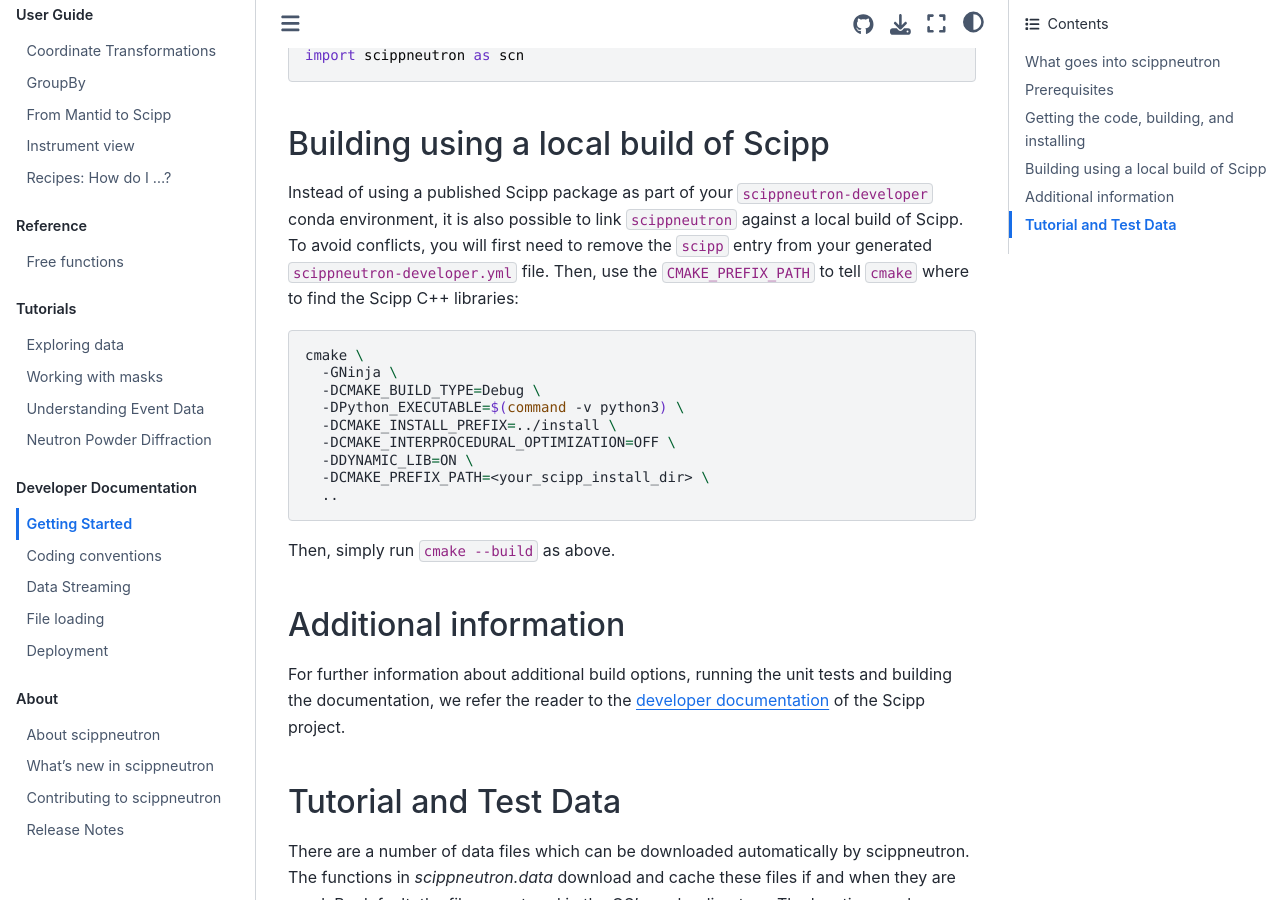
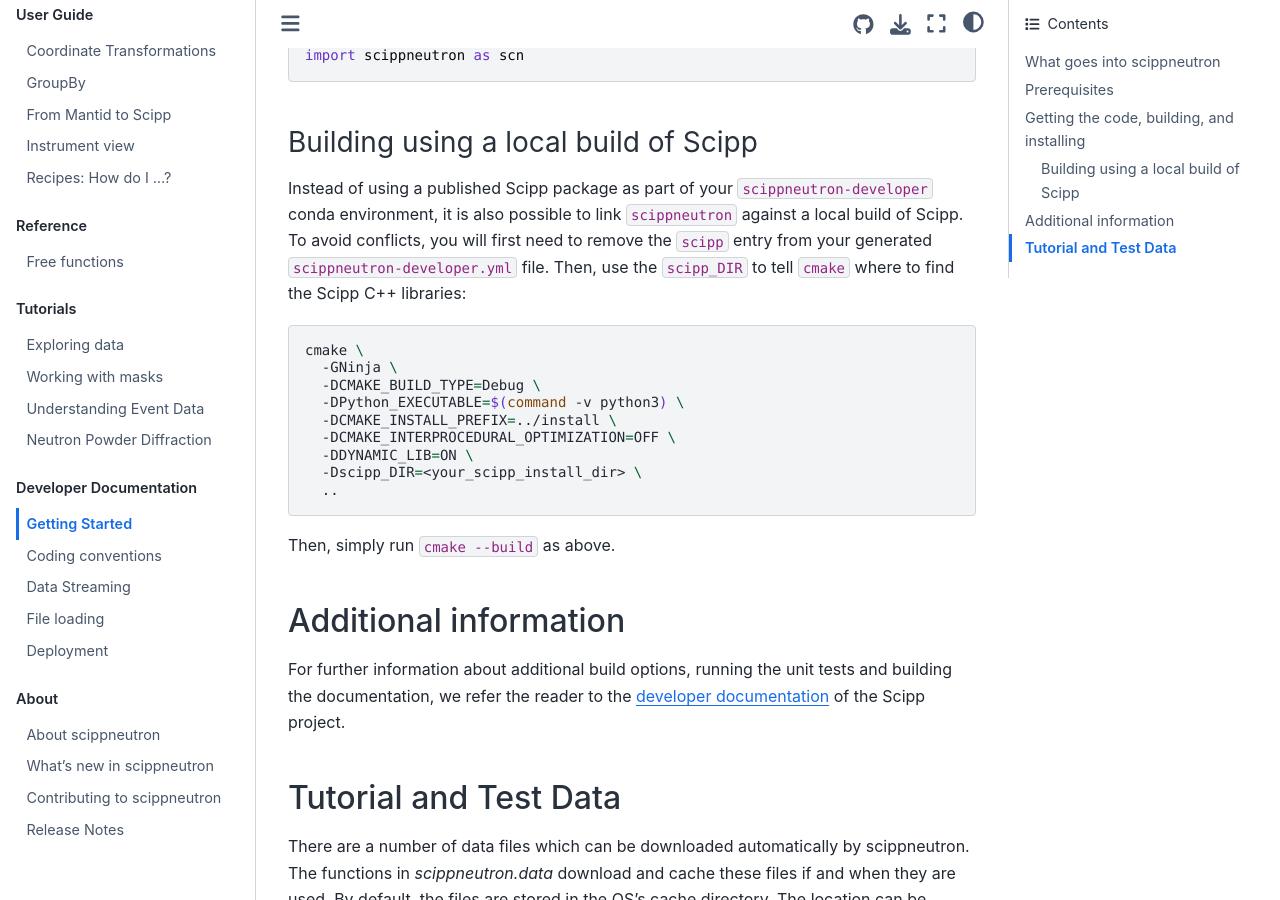
Before and after one commit to scipp/scippneutron, a Sphinx documentation site: the page built from docs/developer/getting-started.rst, in a window 1280 px wide and 900 px high, scrolled down 2126 px. Built offline with Sphinx 7.4.7 and the Sphinx Book theme 1.1.4, drawn with Linux system fonts in a browser that asks for light colours.

Commit message:
make subsection and use scipp_DIR instead of CMAKE_PREFIX_PATH

```diff
--- a/docs/developer/getting-started.rst
+++ b/docs/developer/getting-started.rst
@@ -106,12 +106,12 @@ In Python:
   import scippneutron as scn
 
 Building using a local build of Scipp
-~~~~~~~~~~~~~~~~~~~~~~~~~~~~~~~~~~~~~
+-------------------------------------
 
 Instead of using a published Scipp package as part of your ``scippneutron-developer`` conda environment,
 it is also possible to link ``scippneutron`` against a local build of Scipp.
 To avoid conflicts, you will first need to remove the ``scipp`` entry from your generated ``scippneutron-developer.yml`` file.
-Then, use the ``CMAKE_PREFIX_PATH`` to tell ``cmake`` where to find the Scipp C++ libraries:
+Then, use the ``scipp_DIR`` to tell ``cmake`` where to find the Scipp C++ libraries:
 
 .. code-block:: bash
 
@@ -122,7 +122,7 @@ Then, use the ``CMAKE_PREFIX_PATH`` to tell ``cmake`` where to find the Scipp C+
     -DCMAKE_INSTALL_PREFIX=../install \
     -DCMAKE_INTERPROCEDURAL_OPTIMIZATION=OFF \
     -DDYNAMIC_LIB=ON \
-    -DCMAKE_PREFIX_PATH=<your_scipp_install_dir> \
+    -Dscipp_DIR=<your_scipp_install_dir> \
     ..
 
 Then, simply run ``cmake --build`` as above.
```
